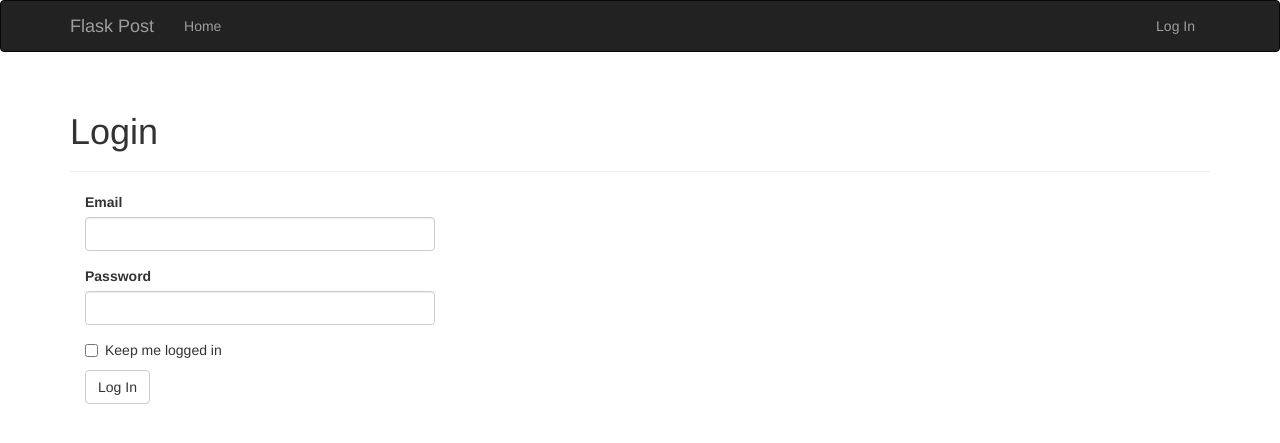
After one commit to justinhhorner/flask-post, a Flask app: page /auth/login in a window 1280 px wide. The commit adds this page. Shown: the top 443 px of the page. Run offline with Flask 3, Linux system fonts and the light colour scheme; some libraries are stand-ins or nearby versions.

Commit message:
Adding auth. Flask-Login setup and login template

```diff
--- /dev/null
+++ b/app/auth/__init__.py
@@ -0,0 +1,5 @@
+from flask import Blueprint
+
+auth = Blueprint('auth', __name__)
+
+from . import views
--- /dev/null
+++ b/app/auth/forms.py
@@ -0,0 +1,9 @@
+from flask_wtf import FlaskForm
+from wtforms import StringField, PasswordField, BooleanField, SubmitField
+from wtforms.validators import DataRequired, Length
+
+class LoginForm(FlaskForm):
+    email = StringField('Email', validators=[DataRequired(), Length(1, 64)])
+    password = PasswordField('Password', validators=[DataRequired()])
+    remember_me = BooleanField('Keep me logged in')
+    submit = SubmitField('Log In')
--- /dev/null
+++ b/app/auth/views.py
@@ -0,0 +1,25 @@
+from flask import render_template, redirect, request, url_for, flash
+from flask_login import login_required, login_user, logout_user
+from . import auth
+from ..models import User
+from .forms import LoginForm
+
+@auth.route('/login', methods=['GET', 'POST'])
+def login():
+    form = LoginForm()
+    if form.validate_on_submit():
+        user = User.query.filter_by(email=form.email.data).first()
+        if user is not None and user.verify_password(form.password.data):
+            login_user(user, form.remember_me.data)
+            next = request.args.get('next')
+            if next is None or not next.startswith('/'):
+                next = url_for('main.index')
+            return redirect(next)
+        flash('Invalid username or password')
+    return render_template('auth/login.html', form=form)
+
+@login_required
+def logout():
+    logout_user()
+    flash('You have been logged out.')
+    return redirect(url_for('main.index'))
--- a/app/main/views.py
+++ b/app/main/views.py
@@ -1,4 +1,5 @@
 from flask import render_template, session, redirect, url_for
+from flask_login import login_required
 from .forms import NameForm
 from . import main
 from .. import db
@@ -20,3 +21,8 @@ def index():
         form.name.data = ''
         return redirect(url_for('main.index'))
     return render_template('index.html', form=form, name=session.get('name'), known=session.get('known', False))
+
+@main.route('/secret')
+@login_required
+def secret():
+    return 'Only authenticated users are allowed!'
--- /dev/null
+++ b/app/templates/auth/login.html
@@ -0,0 +1,13 @@
+{% extends "base.html" %}
+{% import "bootstrap/wtf.html" as wtf %}
+
+{% block title %}Flask Post - Login{% endblock %}
+
+{% block page_content %}
+<div class="page-header">
+    <h1>Login</h1>
+</div>
+<div class="col-md-4">
+    {{ wtf.quick_form(form) }}
+</div>
+{% endblock %}
--- a/app/templates/base.html
+++ b/app/templates/base.html
@@ -25,6 +25,13 @@
             <ul class="nav navbar-nav">
                 <li><a href="/">Home</a></li>
             </ul>
+            <ul class="nav navbar-nav navbar-right">
+                {% if current_user.is_authenticated %}
+                <li><a href="{{ url_for('auth.logout') }}">Log Out</a></li>
+                {% else %}
+                <li><a href="{{ url_for('auth.login') }}">Log In</a></li>
+                {% endif %}
+            </ul>
         </div>
     </div>
 </div>
--- a/requirements.txt
+++ b/requirements.txt
@@ -4,6 +4,7 @@ click==8.1.3
 dominate==2.7.0
 Flask==2.2.2
 Flask-Bootstrap==3.3.7.1
+Flask-Login==0.6.2
 Flask-Migrate==4.0.4
 Flask-Moment==1.0.5
 Flask-SQLAlchemy==3.0.3
```
Also changed, not shown: app/__init__.py (+8 -0 lines), app/models.py (+21 -1 lines), app/templates/index.html (+5 -5 lines), migrations/versions/b394b8dc8a6d_add_email_address_to_user_model.py (added, +36 -0 lines), tests/test_user_model.py (added, +22 -0 lines), data-dev.sqlite (deleted), 1 other file.
